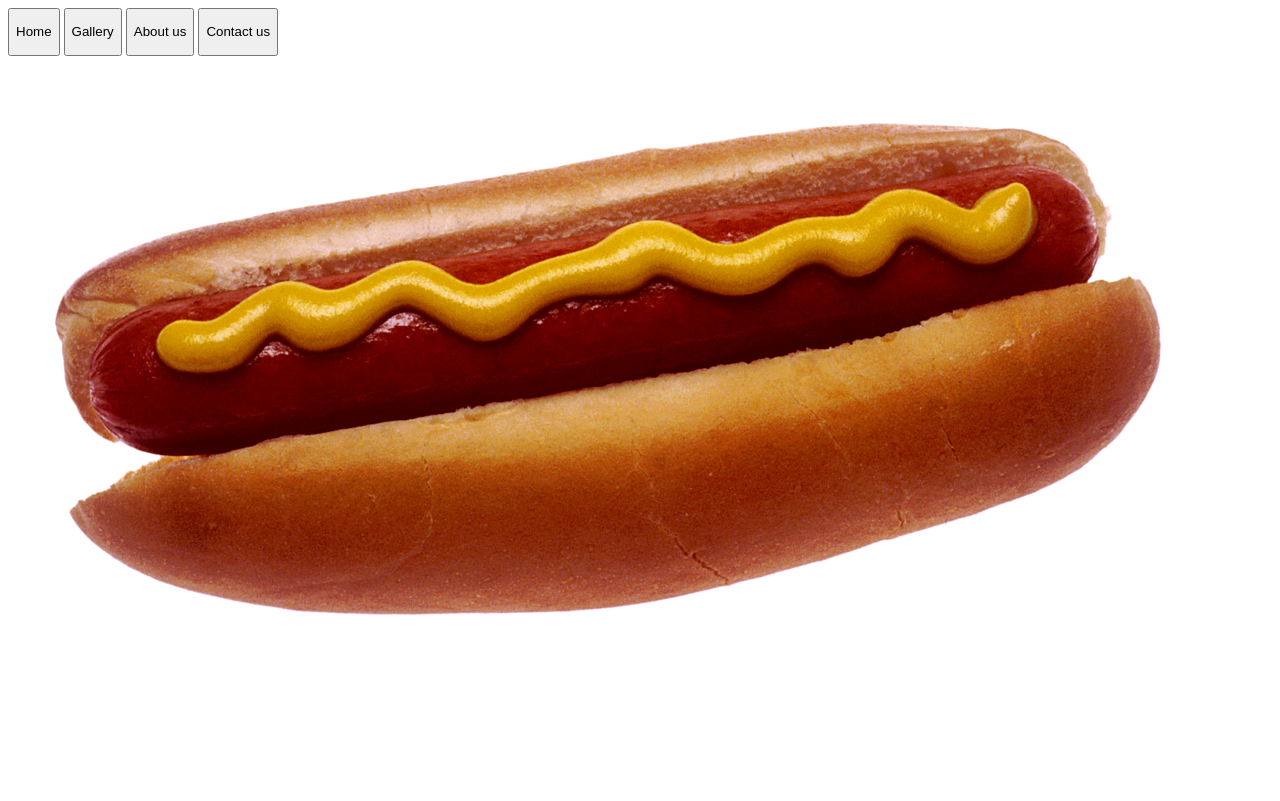
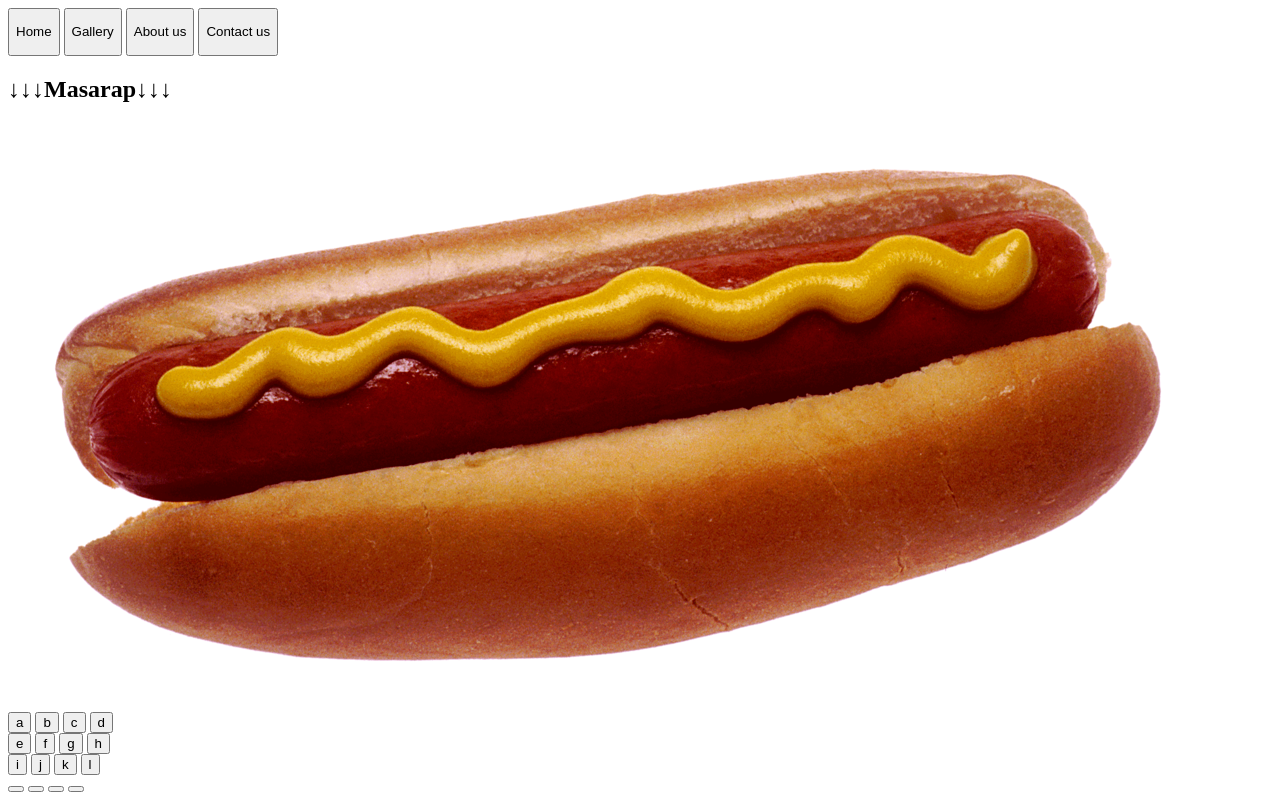
Before and after one commit to Louis01louis/WD-Practice-1, a plain HTML site: page index.html in a window 1280 px wide. Drawn offline with Linux system fonts and the light colour scheme; files whose address does not match are found by name.

Commit message:
Update HTML

```diff
--- a/index.html
+++ b/index.html
@@ -23,8 +23,37 @@
         </nav>
     </header>
     <section class="hero">
-        <h1 class="title"></h1>
-        <img src="hotdog.png" alt="">
+        <h1 class="title">↓↓↓Masarap↓↓↓</h1>
+        <img src="C:\Users\202310096\Documents\WD-Practice-1\assests\img\hotdog.png" alt="">
     </section>
+
+
+    <footer>
+        <div class="col">
+            <button class="btn">a</button>
+            <button class="btn">b</button>
+            <button class="btn">c</button>
+            <button class="btn">d</button>
+        </div>
+        <div class="col">
+            <button class="btn">e</button>
+            <button class="btn">f</button>
+            <button class="btn">g</button>
+            <button class="btn">h</button>
+        </div>
+        <div class="col">
+            <button class="btn">i</button>
+            <button class="btn">j</button>
+            <button class="btn">k</button>
+            <button class="btn">l</button>
+        </div>
+        <div class="col">
+
+            <button class="btn"></button>
+            <button class="btn"></button>
+            <button class="btn"></button>
+            <button class="btn"></button>
+        </div>
+    </footer>
 </body>
 </html>
```
Also changed, not shown: assests/img/hotdog.png (renamed from hotdog.png).
